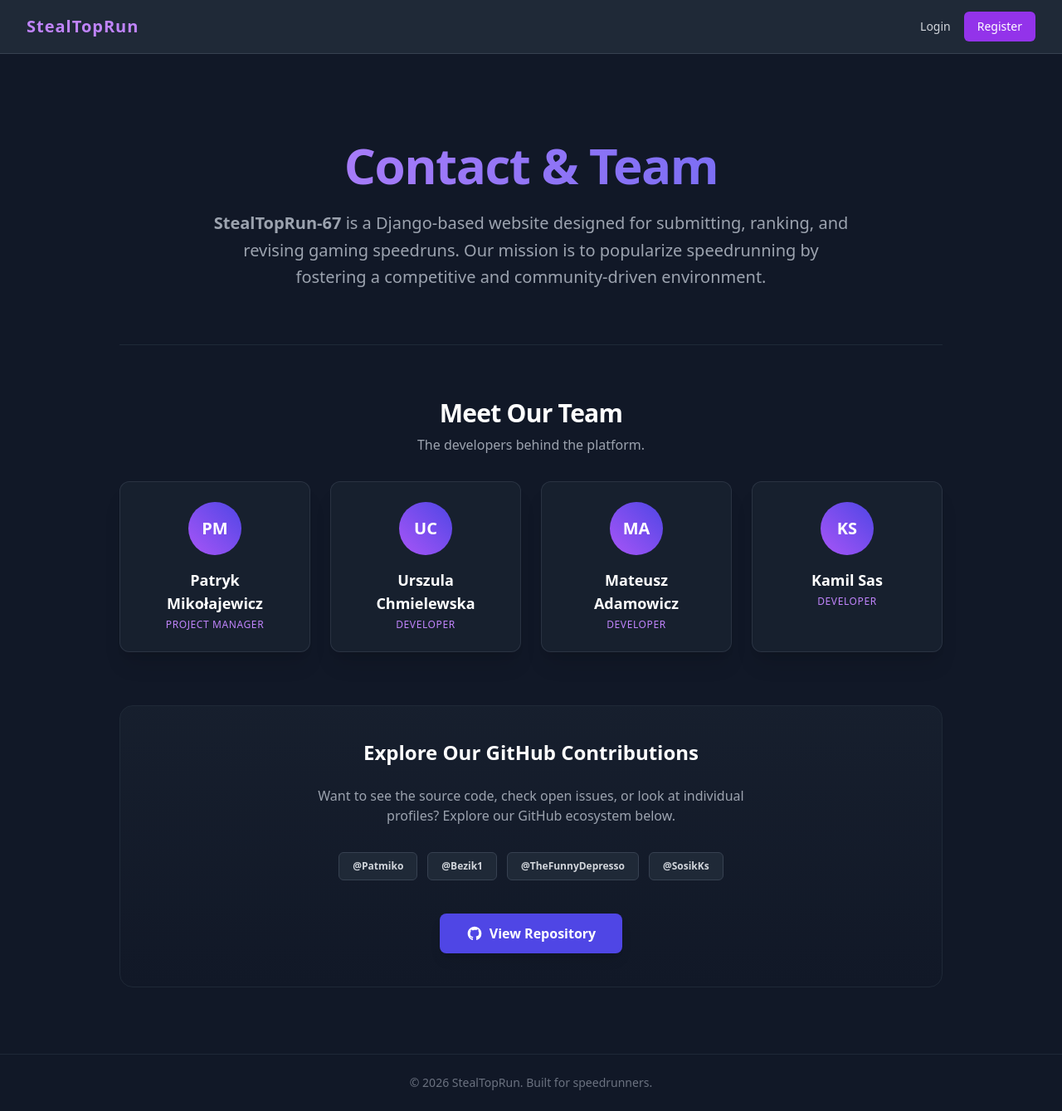
After one commit to Patmiko/StealTopRun-67, a Django app: page /contact/ in a window 1280 px wide. The commit adds this page. Shown: the whole page at 83% size. Run offline with Django 5.2, Linux system fonts and the light colour scheme; some libraries are stand-ins or nearby versions.

Commit message:
feat: Add Contact Page.

```diff
--- a/main/templates/base.html
+++ b/main/templates/base.html
@@ -40,6 +40,12 @@
                                 class="px-3 py-2 rounded-md text-sm font-medium transition
                                 {% if request.resolver_match.url_name == 'discover' %} text-purple-400 {% else %} text-gray-300 hover:text-white {% endif %}">
                                 Discover
+                            </a>
+
+                            <a href="{% url 'contact' %}"
+                                class="px-3 py-2 rounded-md text-sm font-medium transition
+                                {% if request.resolver_match.url_name == 'contact' %} text-purple-400 {% else %} text-gray-300 hover:text-white {% endif %}">
+                                Contact
                             </a>
 
                             <a href="{% url 'user-search' %}"
--- /dev/null
+++ b/main/templates/contact.html
@@ -0,0 +1,101 @@
+{% extends 'base.html' %}
+
+{% block title %}Contact & Team - StealTopRun{% endblock %}
+
+{% block content %}
+<div class="max-w-5xl mx-auto px-4 py-12 space-y-16 mt-6">
+
+    <div class="text-center space-y-4">
+        <h1 class="text-5xl md:text-6xl font-extrabold text-transparent bg-clip-text bg-gradient-to-r from-purple-400 to-indigo-500 tracking-tight pb-2">
+            Contact & Team
+        </h1>
+        <p class="text-xl text-gray-400 max-w-3xl mx-auto leading-relaxed">
+            <strong>StealTopRun-67</strong> is a Django-based website designed for submitting, ranking, and revising gaming speedruns. Our mission is to popularize speedrunning by fostering a competitive and community-driven environment.
+        </p>
+    </div>
+
+    <hr class="border-gray-800" />
+
+    <div class="space-y-8">
+        <div class="text-center">
+            <h2 class="text-3xl font-bold text-white tracking-tight">Meet Our Team</h2>
+            <p class="text-gray-400 mt-2">The developers behind the platform.</p>
+        </div>
+
+        <div class="grid grid-cols-1 sm:grid-cols-2 lg:grid-cols-4 gap-6">
+            <div class="bg-gray-800/50 border border-gray-700/60 rounded-xl p-6 text-center flex flex-col justify-between hover:border-purple-500/50 transition duration-300 shadow-xl">
+                <div>
+                    <div class="w-16 h-16 bg-gradient-to-tr from-purple-500 to-indigo-600 rounded-full mx-auto flex items-center justify-center text-xl font-bold text-white mb-4">
+                        PM
+                    </div>
+                    <h3 class="text-lg font-bold text-white">Patryk Mikołajewicz</h3>
+                    <p class="text-xs text-purple-400 font-medium tracking-wider uppercase mt-1">Project Manager</p>
+                </div>
+            </div>
+
+            <div class="bg-gray-800/50 border border-gray-700/60 rounded-xl p-6 text-center flex flex-col justify-between hover:border-purple-500/50 transition duration-300 shadow-xl">
+                <div>
+                    <div class="w-16 h-16 bg-gradient-to-tr from-purple-500 to-indigo-600 rounded-full mx-auto flex items-center justify-center text-xl font-bold text-white mb-4">
+                        UC
+                    </div>
+                    <h3 class="text-lg font-bold text-white">Urszula Chmielewska</h3>
+                    <p class="text-xs text-purple-400 font-medium tracking-wider uppercase mt-1">Developer</p>
+                </div>
+            </div>
+
+            <div class="bg-gray-800/50 border border-gray-700/60 rounded-xl p-6 text-center flex flex-col justify-between hover:border-purple-500/50 transition duration-300 shadow-xl">
+                <div>
+                    <div class="w-16 h-16 bg-gradient-to-tr from-purple-500 to-indigo-600 rounded-full mx-auto flex items-center justify-center text-xl font-bold text-white mb-4">
+                        MA
+                    </div>
+                    <h3 class="text-lg font-bold text-white">Mateusz Adamowicz</h3>
+                    <p class="text-xs text-purple-400 font-medium tracking-wider uppercase mt-1">Developer</p>
+                </div>
+            </div>
+
+
+            <div class="bg-gray-800/50 border border-gray-700/60 rounded-xl p-6 text-center flex flex-col justify-between hover:border-purple-500/50 transition duration-300 shadow-xl">
+                <div>
+                    <div class="w-16 h-16 bg-gradient-to-tr from-purple-500 to-indigo-600 rounded-full mx-auto flex items-center justify-center text-xl font-bold text-white mb-4">
+                        KS
+                    </div>
+                    <h3 class="text-lg font-bold text-white">Kamil Sas</h3>
+                    <p class="text-xs text-purple-400 font-medium tracking-wider uppercase mt-1">Developer</p>
+                </div>
+            </div>
+        </div>
+    </div>
+
+    <div class="bg-gradient-to-b from-gray-800/40 to-gray-900/20 border border-gray-800 rounded-2xl p-8 md:p-10 text-center space-y-6">
+        <h3 class="text-2xl font-bold text-white">Explore Our GitHub Contributions</h3>
+        <p class="text-gray-400 max-w-xl mx-auto text-sm md:text-base">
+            Want to see the source code, check open issues, or look at individual profiles? Explore our GitHub ecosystem below.
+        </p>
+
+        <div class="flex flex-wrap justify-center gap-3 pt-2">
+            <a href="https://github.com/Patmiko" target="_blank" rel="noopener noreferrer" class="bg-gray-800 hover:bg-gray-700 text-gray-300 text-xs font-semibold py-2 px-4 rounded-md border border-gray-700 transition duration-200">
+                @Patmiko
+            </a>
+            <a href="https://github.com/Bezik1" target="_blank" rel="noopener noreferrer" class="bg-gray-800 hover:bg-gray-700 text-gray-300 text-xs font-semibold py-2 px-4 rounded-md border border-gray-700 transition duration-200">
+                @Bezik1
+            </a>
+            <a href="https://github.com/TheFunnyDepresso" target="_blank" rel="noopener noreferrer" class="bg-gray-800 hover:bg-gray-700 text-gray-300 text-xs font-semibold py-2 px-4 rounded-md border border-gray-700 transition duration-200">
+                @TheFunnyDepresso
+            </a>
+            <a href="https://github.com/SosikKs" target="_blank" rel="noopener noreferrer" class="bg-gray-800 hover:bg-gray-700 text-gray-300 text-xs font-semibold py-2 px-4 rounded-md border border-gray-700 transition duration-200">
+                @SosikKs
+            </a>
+        </div>
+
+        <div class="pt-4">
+            <a href="https://github.com/Patmiko/StealTopRun-67" target="_blank" rel="noopener noreferrer" class="inline-flex items-center gap-2 bg-indigo-600 hover:bg-indigo-500 text-white font-bold py-3 px-8 rounded-lg shadow-lg transition duration-300 text-base">
+                <svg class="w-5 h-5 fill-current" viewBox="0 0 24 24" aria-hidden="true">
+                    <path fill-rule="evenodd" d="M12 2C6.477 2 2 6.484 2 12.017c0 4.425 2.865 8.18 6.839 9.504.5.092.682-.217.682-.483 0-.237-.008-.868-.013-1.703-2.782.605-3.369-1.343-3.369-1.343-.454-1.158-1.11-1.466-1.11-1.466-.908-.62.069-.008.069-.008 1.003.07 1.531 1.032 1.531 1.032.892 1.53 2.341 1.088 2.91.832.092-.647.35-1.088.636-1.338-2.22-.253-4.555-1.113-4.555-4.951 0-1.093.39-1.988 1.029-2.688-.103-.253-.446-1.272.098-2.65 0 0 .84-.27 2.75 1.026A9.564 9.564 0 0112 6.844c.85.004 1.705.115 2.504.337 1.909-1.296 2.747-1.027 2.747-1.027.546 1.379.202 2.398.1 2.651.64.7 1.028 1.595 1.028 2.688 0 3.848-2.339 4.695-4.566 4.943.359.309.678.92.678 1.855 0 1.338-.012 2.419-.012 2.747 0 .268.18.58.688.482A10.019 10.019 0 0022 12.017C22 6.484 17.522 2 12 2z" clip-rule="evenodd"></path>
+                </svg>
+                View Repository
+            </a>
+        </div>
+    </div>
+
+</div>
+{% endblock %}
--- a/main/urls.py
+++ b/main/urls.py
@@ -32,6 +32,7 @@ urlpatterns = [
     path('games/', games_views.GamesView.as_view(), name='game-list'),
     path('games/<int:game_id>/', games_views.GameDetailView.as_view(), name='game-detail'),
     path('discover/', games_views.DiscoverView.as_view(), name='discover'),
+    path('contact/', core_views.ContactView.as_view(), name='contact'),
 
     # Speedruns
     path('games/<int:game_id>/speedrun-types/<int:type_id>/', speedrun_views.CategoryLeaderboardView.as_view(), name='category-leaderboard'),
--- a/main/views/core.py
+++ b/main/views/core.py
@@ -5,6 +5,10 @@ from django.views import View
 class HomeView(View):
     def get(self, request, *args, **kwargs):
         return render(request, 'home.html')
+
+class ContactView(View):
+    def get(self, request, *args, **kwargs):
+        return render(request, 'contact.html')
 
 # ERROR HANDLING PATHS
 # ===================================================================================================================
```
